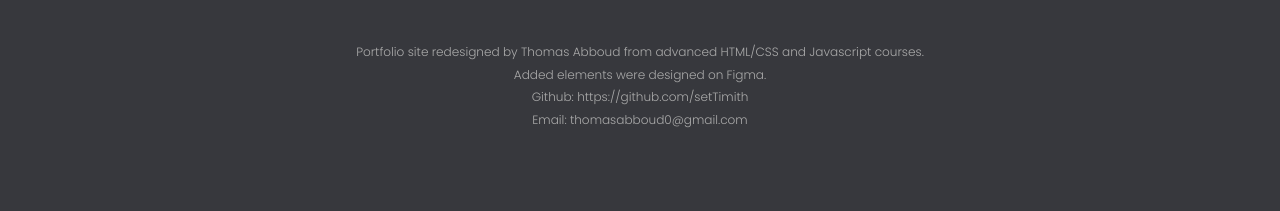
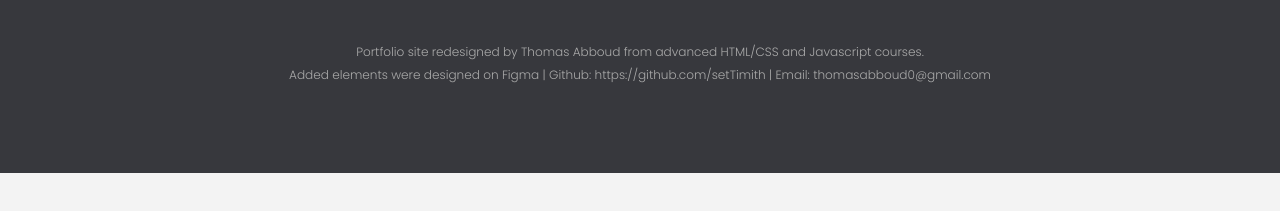
Before and after one commit to setTimith/Mineist-Website, a website: page index.html in a window 1280 px wide. Shown: the part 4447-4658 px from the top of the page. After the commit the page ends 4620 px from the top, so only its background shows below. Drawn offline with Linux system fonts and the light colour scheme.

Commit message:
Update index.html

```diff
--- a/index.html
+++ b/index.html
@@ -416,9 +416,8 @@
       <p class="footer__copyright">
         Portfolio site redesigned by Thomas Abboud from advanced HTML/CSS and
         Javascript courses. <br />
-        Added elements were designed on Figma. <br />
-        Github: https://github.com/setTimith <br />
-        Email: thomasabboud0@gmail.com
+        Added elements were designed on Figma | Github: https://github.com/setTimith | Email: thomasabboud0@gmail.com
+
       </p>
     </footer>
 
```
